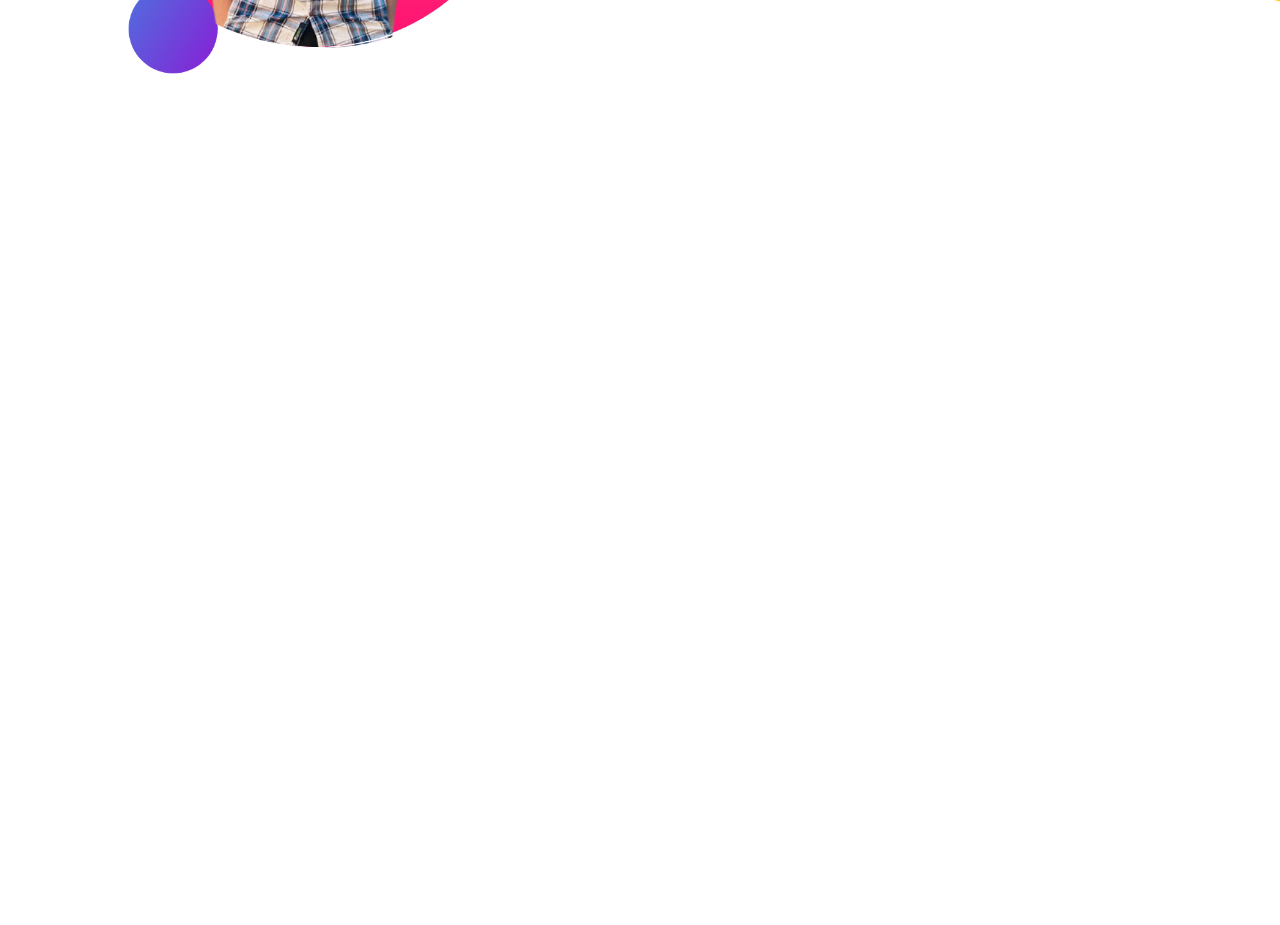
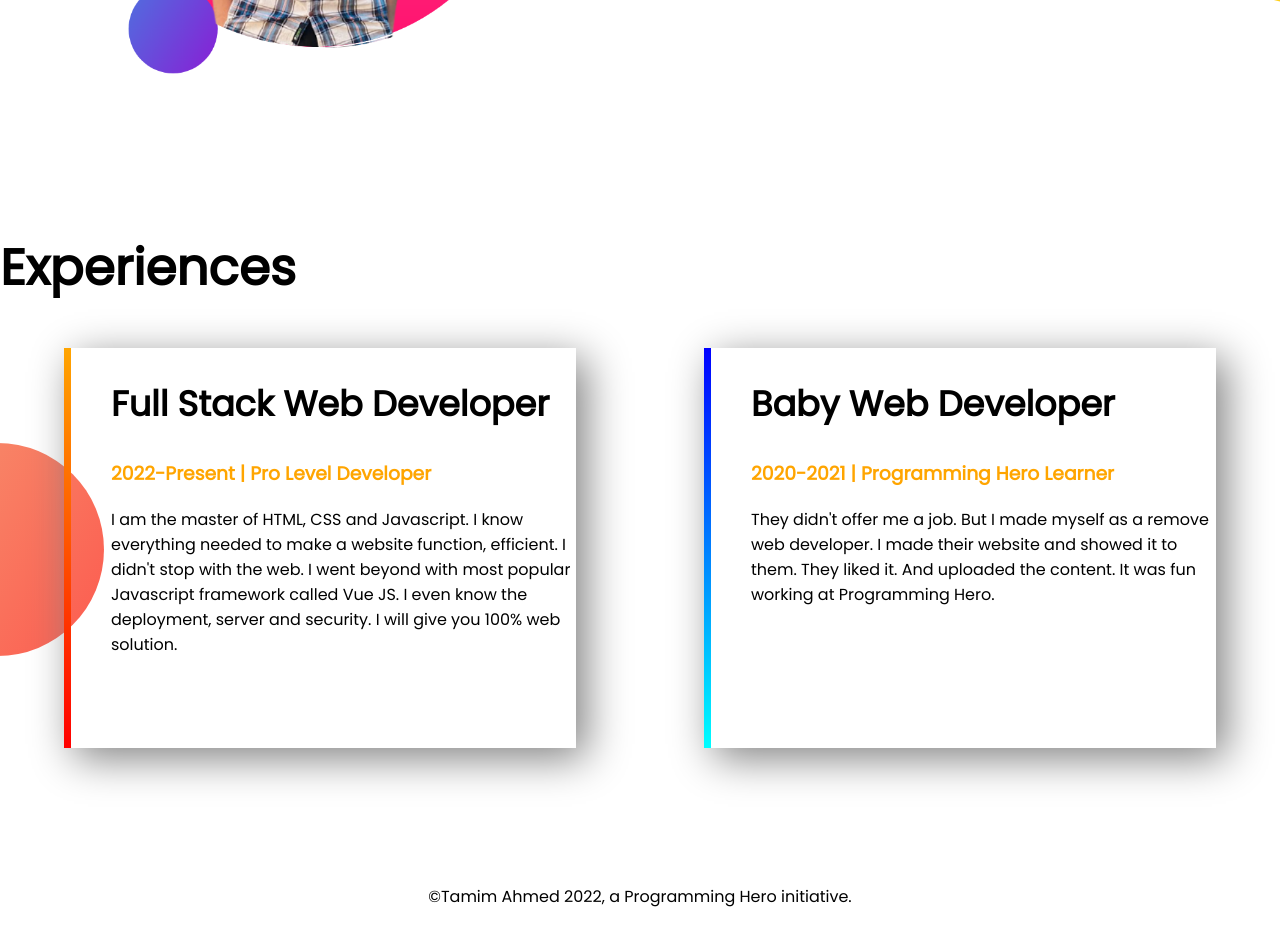
Before and after one commit to thetamimahmed/developer-portfolio, a plain HTML site: page index.html in a window 1280 px wide. Shown: the part 983-1908 px from the top of the page. Before the commit the page ends 1214 px from the top, so only its background shows below. Drawn offline with Linux system fonts and the light colour scheme.

Commit message:
experience and footer added

```diff
--- a/index.html
+++ b/index.html
@@ -11,7 +11,7 @@
     <link rel="stylesheet" href="style.css">
 </head>
 <body>
-    <section class="top-section">
+    <section class="top-section flexible-content">
         <div class="half-width">
             <h1>Welcome to</h1>
             <h1><span class="name-color">Tamim Ahmed</span> World</h1>
@@ -23,7 +23,7 @@
             <img src="images/tamim1.png" alt="Tamim" class="tamim-img">
         </div>
     </section>
-    <section class="dream-big-section">
+    <section class="dream-big-section flexible-content">
         <div class="half-width">
             <img src="images/tamim2.png" class="tamim-img" alt="">
         </div>
@@ -34,5 +34,24 @@
             <a href="#" class="hireme-btn" target="_blank">DOWNLOAD RESUME</a>
         </div>
     </section>
+    <section class="experience-section">
+        <h1>Experiences</h1>
+        <div class="experience-area">
+            <div id="full-stack" class="experience-item">
+                <h2>Full Stack Web Developer</h2>
+                <h3 class="name-color">2022-Present | Pro Level Developer</h3>
+                <p>I am the master of HTML, CSS and Javascript. I know everything needed to make a website function, efficient. I didn't stop with the web. I went beyond with most popular Javascript framework called Vue JS. I even know the deployment, server and security. I will give you 100% web solution.</p>
+            </div>
+            <div id="web-dev" class="experience-item">
+                <h2>Baby Web Developer</h2>
+                <h3 class="name-color">2020-2021 | Programming Hero Learner</h3>
+                <p>They didn't offer me a job. But I made myself as a remove web developer. I made their website and showed it to them. They liked it. And uploaded the content. It was fun working at Programming Hero.</p>
+            </div>
+        </div>
+
+    </section>
+    <footer>
+        <p>&copy;Tamim Ahmed 2022, a Programming Hero initiative.</p>
+    </footer>
 </body>
 </html>
--- a/style.css
+++ b/style.css
@@ -12,7 +12,7 @@ body{
 h1{
     font-size: 50px;
 }
-section{
+.flexible-content{
     display: flex;
     margin-bottom: 150px;
 }
@@ -40,4 +40,39 @@ section{
     background-image: url(images/dream-bg.png);
     background-repeat: no-repeat;
     background-position: right;
+
 }
+.experience-area{
+    display: flex;
+}
+h2{
+    font-size: 35px;
+}
+.experience-item{
+    width: 40%;
+    box-shadow: 10px 10px 40px gray;
+    margin:0 5%;
+    padding-left:40px;
+    height: 400px;
+
+}
+.experience-section{
+    background-image: url(images/exp-bg.png);
+    background-repeat: no-repeat;
+    background-position: left;
+    padding-bottom: 120px;
+}
+#full-stack{
+    border-left: 7px solid ;
+    border-image: linear-gradient(orange, red);
+    border-image-slice: 1;
+}
+
+#web-dev{
+    border-left: 7px solid ;
+    border-image: linear-gradient(blue, aqua);
+    border-image-slice: 1;
+}
+footer p{
+    text-align: center;
+}
```
